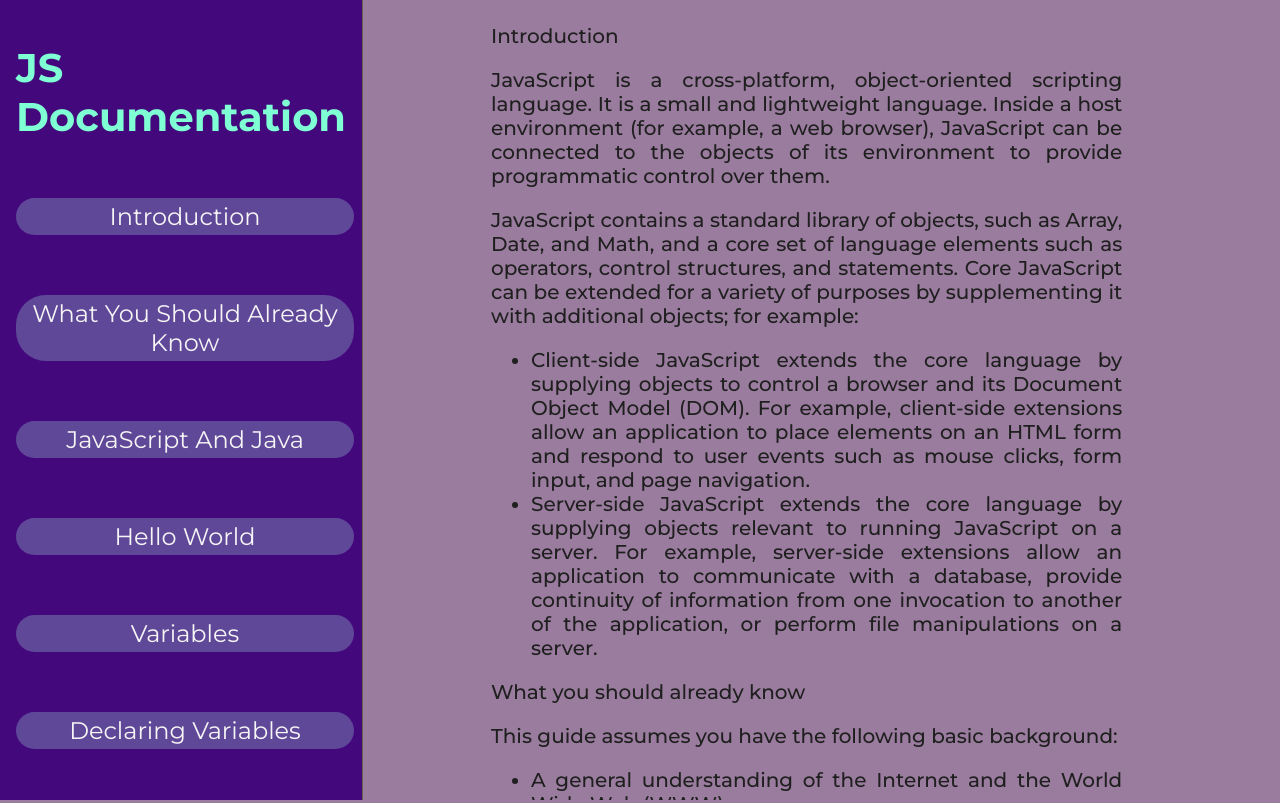
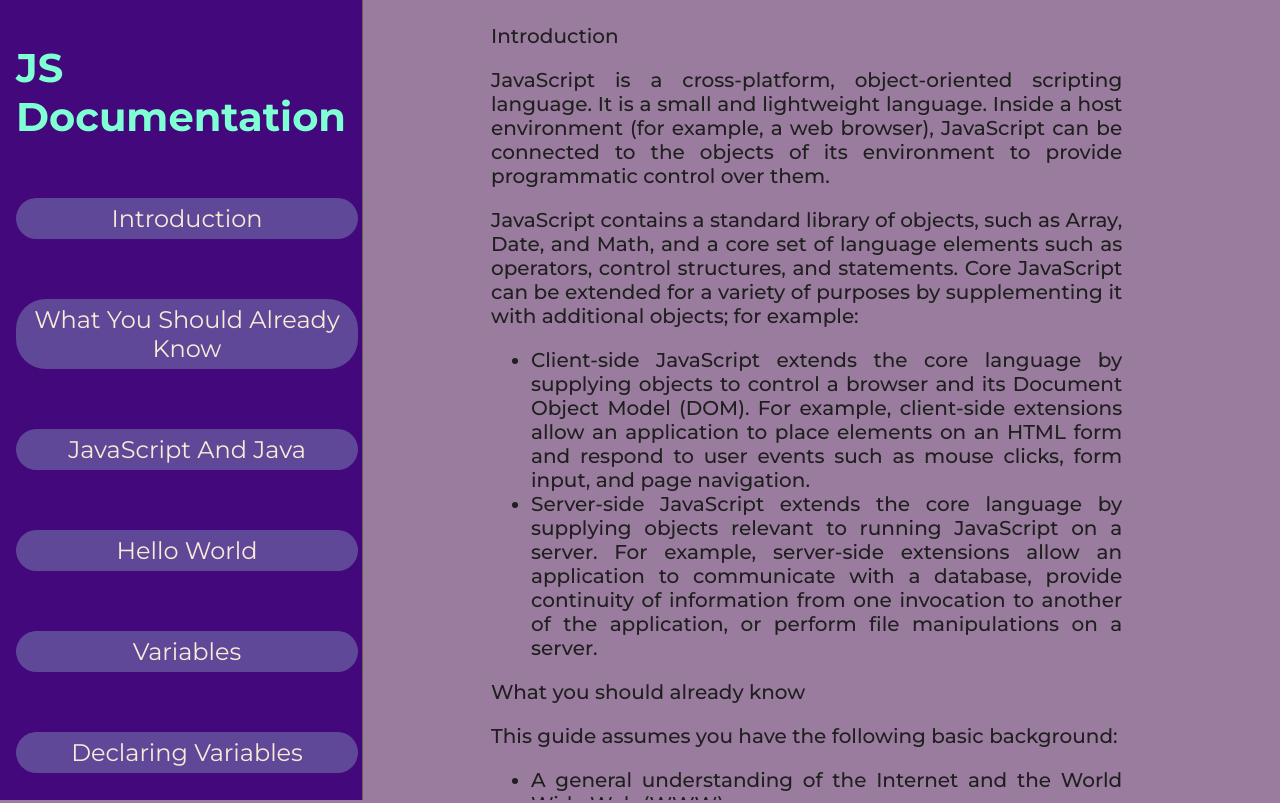
Before and after one commit to tolerevo/tolerevo.github.io, a plain HTML site: page technical-documentation-page/index.html in a window 1280 px wide. Drawn offline with Linux system fonts and the light colour scheme.

Commit message:
transition done

```diff
--- a/technical-documentation-page/styles.css
+++ b/technical-documentation-page/styles.css
@@ -40,17 +40,18 @@ code {
 }
 
 a.nav-link.button-primary {
-  color: whitesmoke;
+  color: antiquewhite;
   font-weight: 400;
   font-size: 1.2em;
+  background-color:transparent;
   text-decoration: solid;
 }
 
-a.nav-link.button-primary:link,
-a.nav-link.button-primary:visited,
-a.nav-link.button-primary:hover,
-a.nav-link.button-primary:active {
-  transition: all;
+
+a.nav-link.button-primary:hover{
+  color:rgb(82, 11, 149);
+  font-weight: 700;
+  transition: all 1s ease-in-out 200ms;
 }
 
 /* Id's */
@@ -71,7 +72,6 @@ a.nav-link.button-primary:active {
 
 #navbar ul {
   list-style: none;
-  color: blue;
   display: flex;
   flex-direction: column;
   flex-wrap: nowrap;
@@ -81,7 +81,6 @@ a.nav-link.button-primary:active {
 }
 
 #navbar li {
-  transition: opacity 0.5s ease;
   text-align: center;
   text-transform: capitalize;
   width: 100%;
@@ -93,8 +92,13 @@ a.nav-link.button-primary:active {
   cursor: pointer;
   background-color: hsla(229, 27%, 60%, 0.5);
   border-radius: 30px;
-  padding: 0.2em;
+  padding: 0.3em;
   margin: 30px auto;
+}
+
+#navbar li:hover {
+  background-color: hsla(229, 27%, 60%, 0.9);
+  transition: background-color 1s ease-in-out 200ms;
 }
 
 /* Classes */
```
